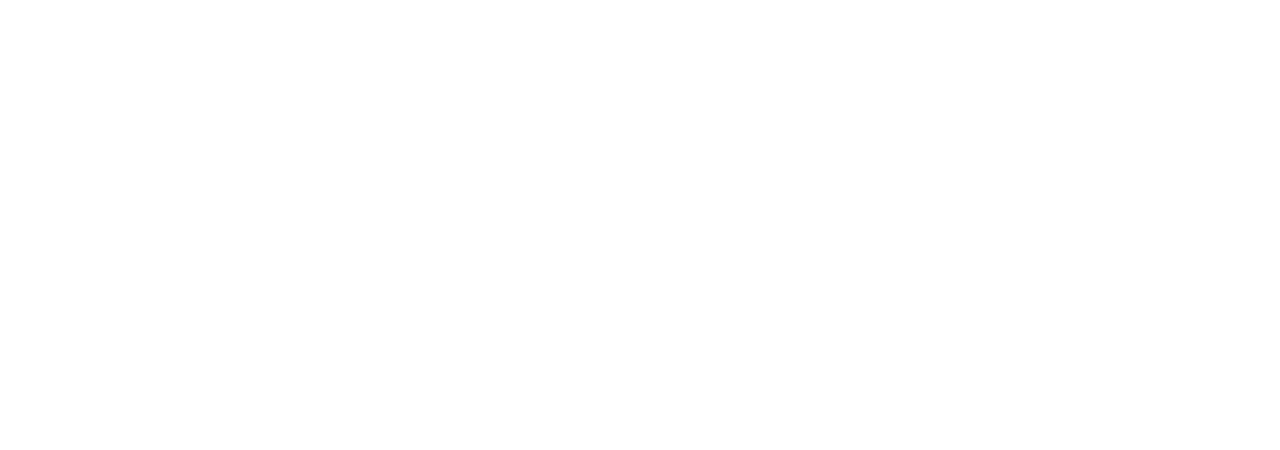
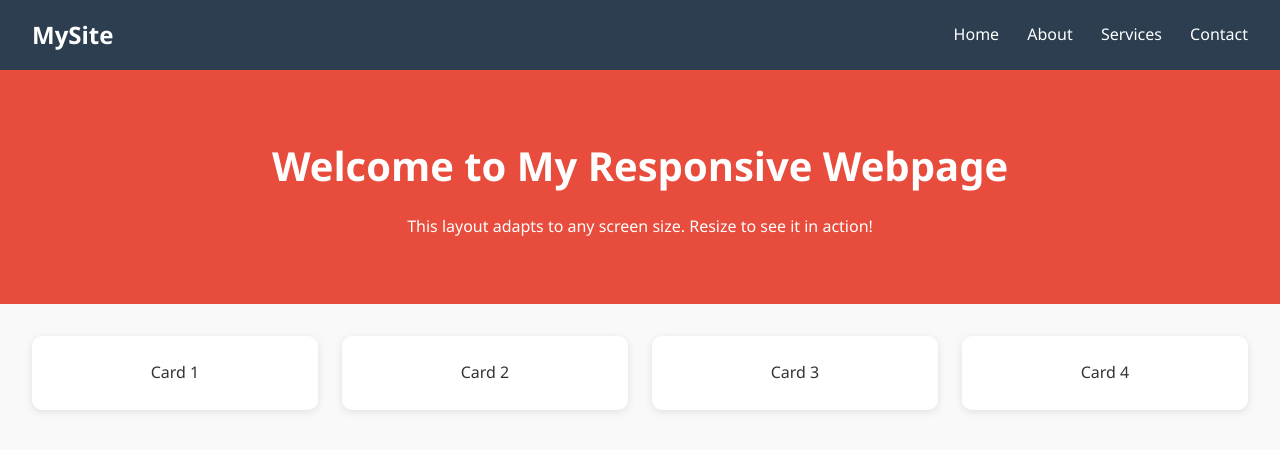
Before and after one commit to AshishNazib/Git-and-github, a plain HTML site: page index.html in a window 1280 px wide. Drawn offline with Linux system fonts and the light colour scheme; files that its build step writes are made by us from their sources.

Commit message:
add all file and foler

```diff
--- a/css/style.css
+++ b/css/style.css
@@ -0,0 +1,96 @@
+/* Base styles */
+* {
+  margin: 0;
+  padding: 0;
+  box-sizing: border-box;
+}
+
+body {
+  font-family: 'Segoe UI', sans-serif;
+  line-height: 1.6;
+  background-color: #f9f9f9;
+  color: #333;
+}
+
+/* Navbar */
+.navbar {
+  display: flex;
+  justify-content: space-between;
+  align-items: center;
+  background-color: #2c3e50;
+  padding: 1rem 2rem;
+  color: white;
+}
+
+.logo {
+  font-size: 1.5rem;
+  font-weight: bold;
+}
+
+.nav-links a {
+  color: white;
+  margin-left: 1.5rem;
+  text-decoration: none;
+}
+
+.nav-links a:hover {
+  text-decoration: underline;
+}
+
+/* Hero */
+.hero {
+  text-align: center;
+  padding: 4rem 2rem;
+  background-color: #e74c3c;
+  color: white;
+}
+
+.hero h1 {
+  font-size: 2.5rem;
+  margin-bottom: 1rem;
+}
+
+/* Grid Section */
+.grid {
+  display: grid;
+  grid-template-columns: repeat(auto-fit, minmax(250px, 1fr));
+  gap: 1.5rem;
+  padding: 2rem;
+}
+
+.card {
+  background-color: white;
+  padding: 1.5rem;
+  border-radius: 10px;
+  box-shadow: 0 2px 8px rgba(0,0,0,0.1);
+  text-align: center;
+  transition: transform 0.2s;
+}
+
+.card:hover {
+  transform: translateY(-5px);
+}
+
+/* Footer */
+.footer {
+  text-align: center;
+  padding: 1rem;
+  background-color: #2c3e50;
+  color: white;
+  margin-top: 2rem;
+}
+
+/* Responsive tweaks */
+@media (max-width: 600px) {
+  .nav-links {
+    display: none;
+  }
+
+  .hero h1 {
+    font-size: 1.8rem;
+  }
+
+  .grid {
+    padding: 1rem;
+  }
+}
--- a/index.html
+++ b/index.html
@@ -1,11 +1,32 @@
 <!DOCTYPE html>
 <html lang="en">
 <head>
-    <meta charset="UTF-8">
-    <meta name="viewport" content="width=device-width, initial-scale=1.0">
-    <title>Git and Github</title>
+  <meta charset="UTF-8" />
+  <meta name="viewport" content="width=device-width, initial-scale=1.0"/>
+  <title>Responsive Webpage</title>
+  <link rel="stylesheet" href="style.css" />
 </head>
 <body>
+  <header class="navbar">
+    <div class="logo">MySite</div>
+    <nav class="nav-links">
+      <a href="#">Home</a>
+      <a href="#">About</a>
+      <a href="#">Services</a>
+      <a href="#">Contact</a>
+    </nav>
+  </header>
 
+  <section class="hero">
+    <h1>Welcome to My Responsive Webpage</h1>
+    <p>This layout adapts to any screen size. Resize to see it in action!</p>
+  </section>
+
+  <section class="grid">
+    <div class="card">Card 1</div>
+    <div class="card">Card 2</div>
+    <div class="card">Card 3</div>
+    <div class="card">Card 4</div>
+  </section>
 </body>
 </html>
```
